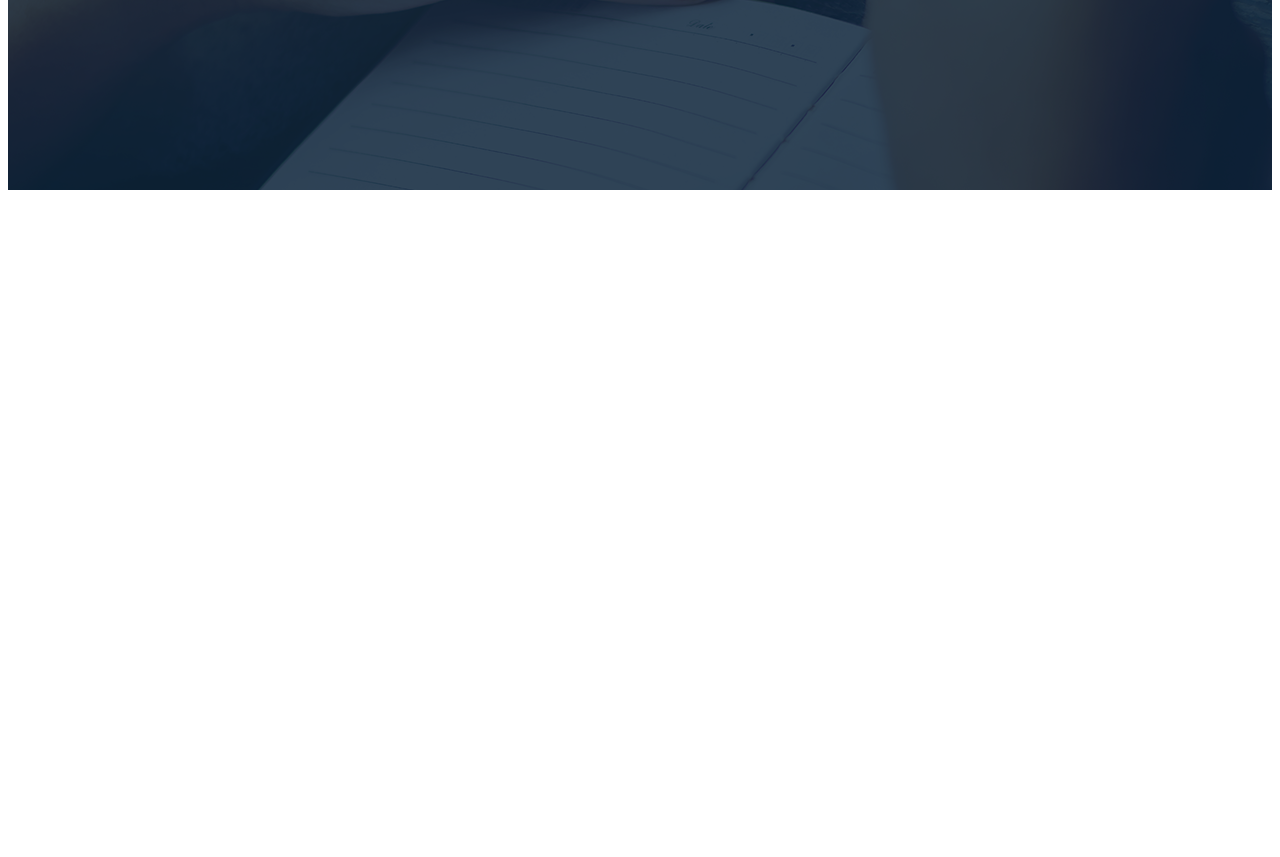
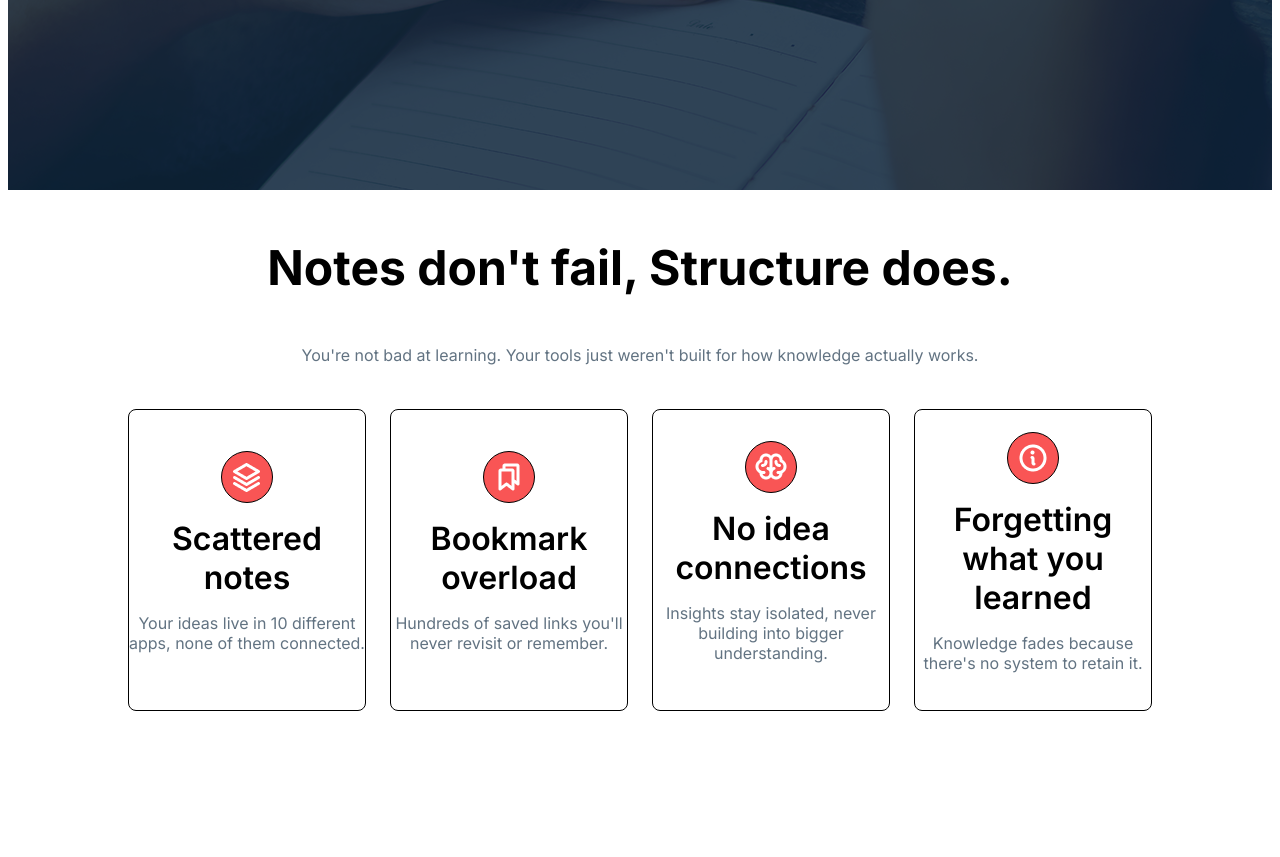
Before and after one commit to CodeWithRaihan/A1_knowledgeVault, a plain HTML site: page index.html in a window 1280 px wide. Shown: the part 576-1433 px from the top of the page. Before the commit the page ends 800 px from the top, so only its background shows below. Drawn offline with Linux system fonts and the light colour scheme.

Commit message:
main section 1 notes dont fail added

```diff
--- a/index.html
+++ b/index.html
@@ -50,5 +50,52 @@
                       </div>
           </section>
      </header>
+     <main>
+         <!-- Notes dont't fail section s1 -->
+           <section class="Notes_dont_fail_s1">
+            <div class="for_margin">
+                   <div class="sention_titel">
+                       <h3 class="text_center section1_titel_text">Notes don't fail, Structure does.</h3>
+                       <p class="text_center section1_sub-titel_text">You're not bad at learning. Your tools just weren't built for how knowledge actually works.</p>
+                   </div>
+                    <div class="card_container">
+                         <div class="card">
+                            <div class="img_box">
+                                <img src="assets/Vector.png" alt="" class="img_one">
+                            </div>
+
+                            <h3 class="card_titel_text">Scattered notes</h3>
+                            <p class="card_sub_titel_text">Your ideas live in 10 different apps,  none of them connected.</p>
+                         </div>
+                         <div class="card">
+                            <div class="img_box">
+                                <img src="assets/Bookmarks.png" alt="" class="img_one">
+                            </div>
+
+                            <h3 class="card_titel_text">Bookmark overload</h3>
+                            <p class="card_sub_titel_text">Hundreds of saved links you'll never revisit or remember.</p>
+                         </div>
+                         <div class="card">
+                            <div class="img_box">
+                                <img src="assets/Brain.png" alt="" class="img_one">
+                            </div>
+
+                            <h3 class="card_titel_text">No idea connections</h3>
+                            <p class="card_sub_titel_text">Insights stay isolated, never building into bigger understanding.</p>
+                         </div>
+                         <div class="card">
+                            <div class="img_box">
+                                <img src="assets/Info.png" alt="" class="img_one">
+                            </div>
+
+                            <h3 class="card_titel_text">Forgetting what
+                             you learned</h3>
+                            <p class="card_sub_titel_text">Knowledge fades because there's no system to retain it.</p>
+                         </div>
+                    </div>
+            </div>
+
+           </section>
+     </main>
 </body>
 </html>
--- a/styles/knowledgeVault.css
+++ b/styles/knowledgeVault.css
@@ -91,3 +91,68 @@
       justify-content: center;
       gap: 16px;
 }
+/*  Notes dont't fail section s1 start  */
+
+.Notes_dont_fail_s1{
+
+     height: 616px;
+     margin: 0px 120px;
+
+}
+.section1_titel_text{
+     font-weight: bold;
+     font-size: 3rem;
+}
+.section1_sub-titel_text{
+     font-weight: 400;
+     font-size: 1rem;
+     color: rgba(98, 115, 130, 1);
+}
+.card_container{
+    height: 300px;
+    max-width: 1360px;
+    margin-top: 44px;
+    /* display: grid;
+    grid-template-columns: 1fr 1fr 1fr 1fr; */
+    display: flex;
+    gap: 24px;
+
+
+}
+.card{
+    height: 300px;
+    width: 320px;
+    text-align: center;
+    border: 1px solid;
+    border-radius: 8px;
+
+    display: flex;
+    justify-content: center;
+    align-items: center;
+    flex-direction: column;
+    background-color:#ffffff;
+
+}
+.img_box{
+
+     height: 50px;
+     width: 50px;
+     border: 1px solid;
+     background-color:#f95555 ;
+     border-radius: 50%;
+     display: flex;
+     justify-content: center;
+     align-items: center;
+}
+.card_titel_text{
+     margin-top: 16px;
+     margin-bottom: 0px;
+     font-weight:600;
+     font-size: 2rem;
+}
+.card_sub_titel_text{
+     margin-top: 16px;
+     font-weight: 400;
+     font-size: 1rem;
+     color: rgba(98, 115, 130, 1);
+}
```
